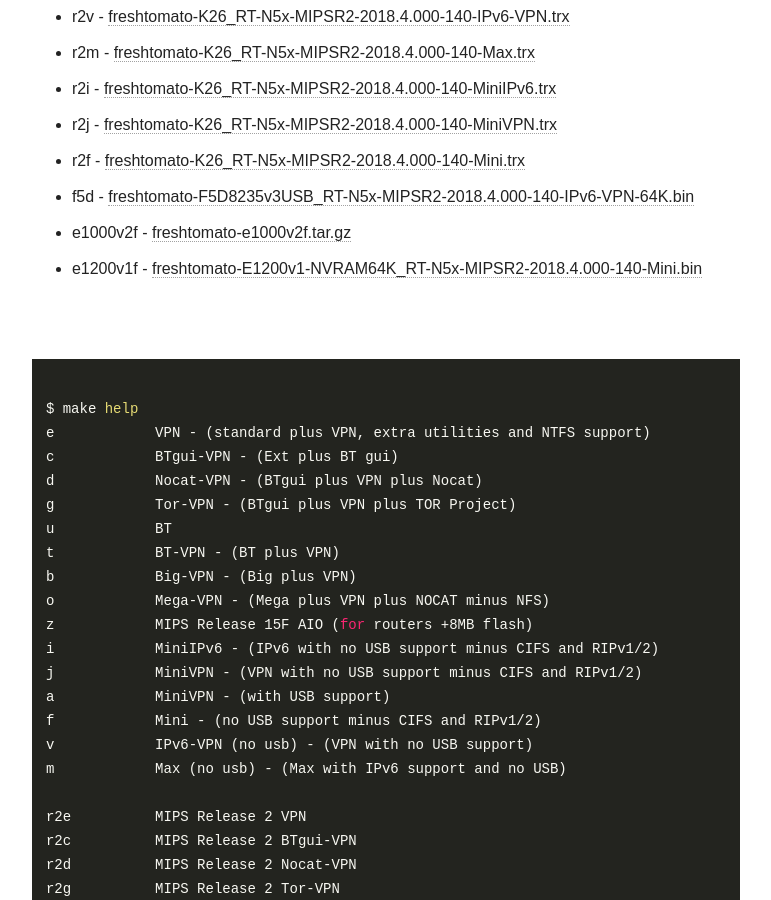
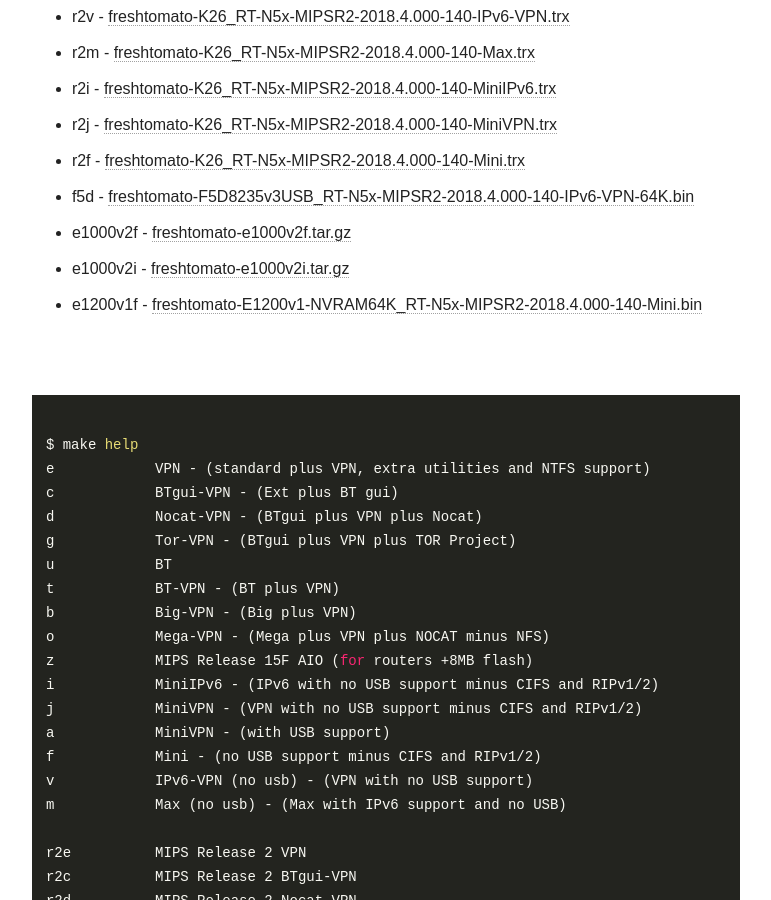
Before and after one commit to oglopss/freshtomato-mips-ci-jekyll, a Jekyll site: the page built from index.html, in a window 1280 px wide and 900 px high, scrolled down 775 px. Shown: the whole window, without its empty margins (254-1025 px from the left). Built offline with Jekyll 4.4.1, drawn with Linux system fonts in a browser that asks for light colours; nearby versions of some CDN libraries.

Commit message:
Travis build 16 e1000v2i pushed to gh-pages

```diff
--- a/_data/ss.yml
+++ b/_data/ss.yml
@@ -12,3 +12,4 @@
   - 0010 f5d freshtomato-F5D8235v3USB_RT-N5x-MIPSR2-2018.4.000-140-IPv6-VPN-64K.bin
   - 0012 e1000v2f freshtomato-e1000v2f.tar.gz
   - 0014 e1200v1f freshtomato-E1200v1-NVRAM64K_RT-N5x-MIPSR2-2018.4.000-140-Mini.bin
+  - 0013 e1000v2i freshtomato-e1000v2i.tar.gz
```
